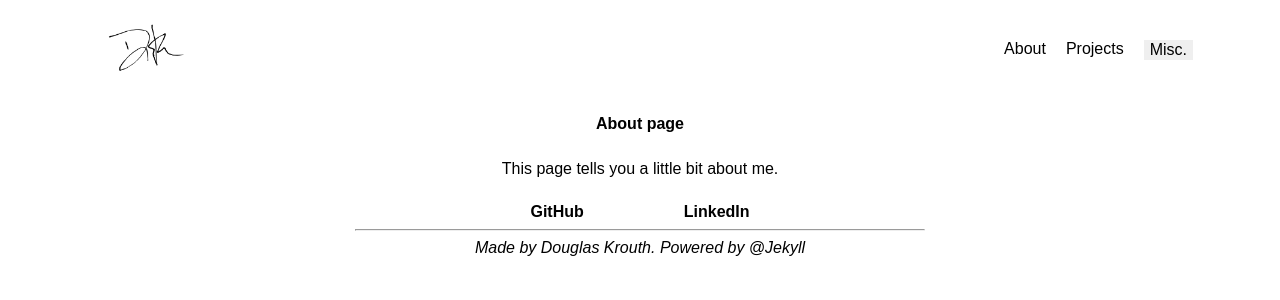
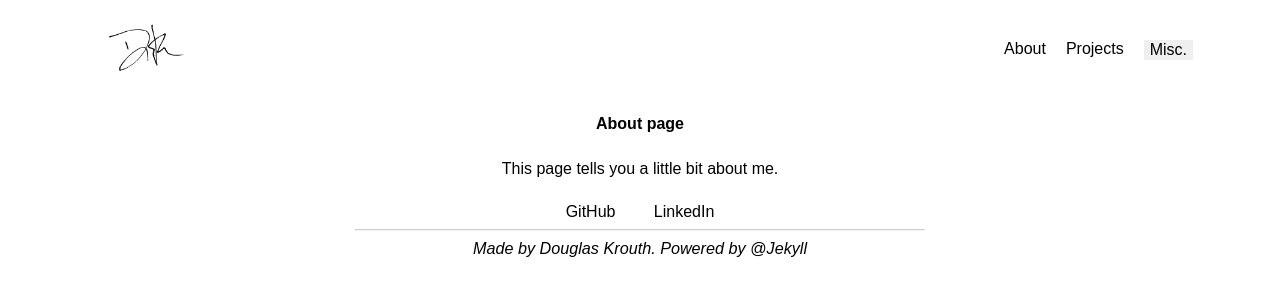
Before and after one commit to DouglasKrouth/DouglasKrouth.github.io, a Jekyll site: the page built from about.md, in a window 1280 px wide. Shown: the top 300 px of the page. Built offline with Jekyll 4.4.1, drawn with Linux system fonts in a browser that asks for light colours.

Commit message:
added footer formatting, logo assets

```diff
--- a/_includes/footer.html
+++ b/_includes/footer.html
@@ -12,7 +12,8 @@
     </div>
     <hr class="footer_break">
     <div class="footer_lower_text">
-        Made by Douglas Krouth. Powered by <a href="https://github.com/jekyll/jekyll">@Jekyll</a>
+        Made by Douglas Krouth. Powered by <a class="footer_jekyll_link"
+            href="https://github.com/jekyll/jekyll">@Jekyll</a>
     </div>
 
 </footer>
--- a/assets/css/footer.css
+++ b/assets/css/footer.css
@@ -14,6 +14,7 @@ footer {
 
 .footer_break{
     width: 50%;
+    opacity: 50%;
     color: grey;
 }
 
@@ -21,13 +22,13 @@ footer {
     display: flex;
     flex-direction: row;
     align-items: center;
-    gap: 100px;
+    gap: 3vw;
     justify-content: space-between;
-    font-weight: bold;
+    /* font-weight: bold; */
 }
 
-.footer_lower_text {
+.footer_jekyll_link, .footer_lower_text {
     font-weight: light;
     font-style: italic;
-
+    font-size: 1.8vh;
 }
```
Also changed, not shown: assets/images/github_logo.png (added), assets/images/linkedin_logo.png (added).
